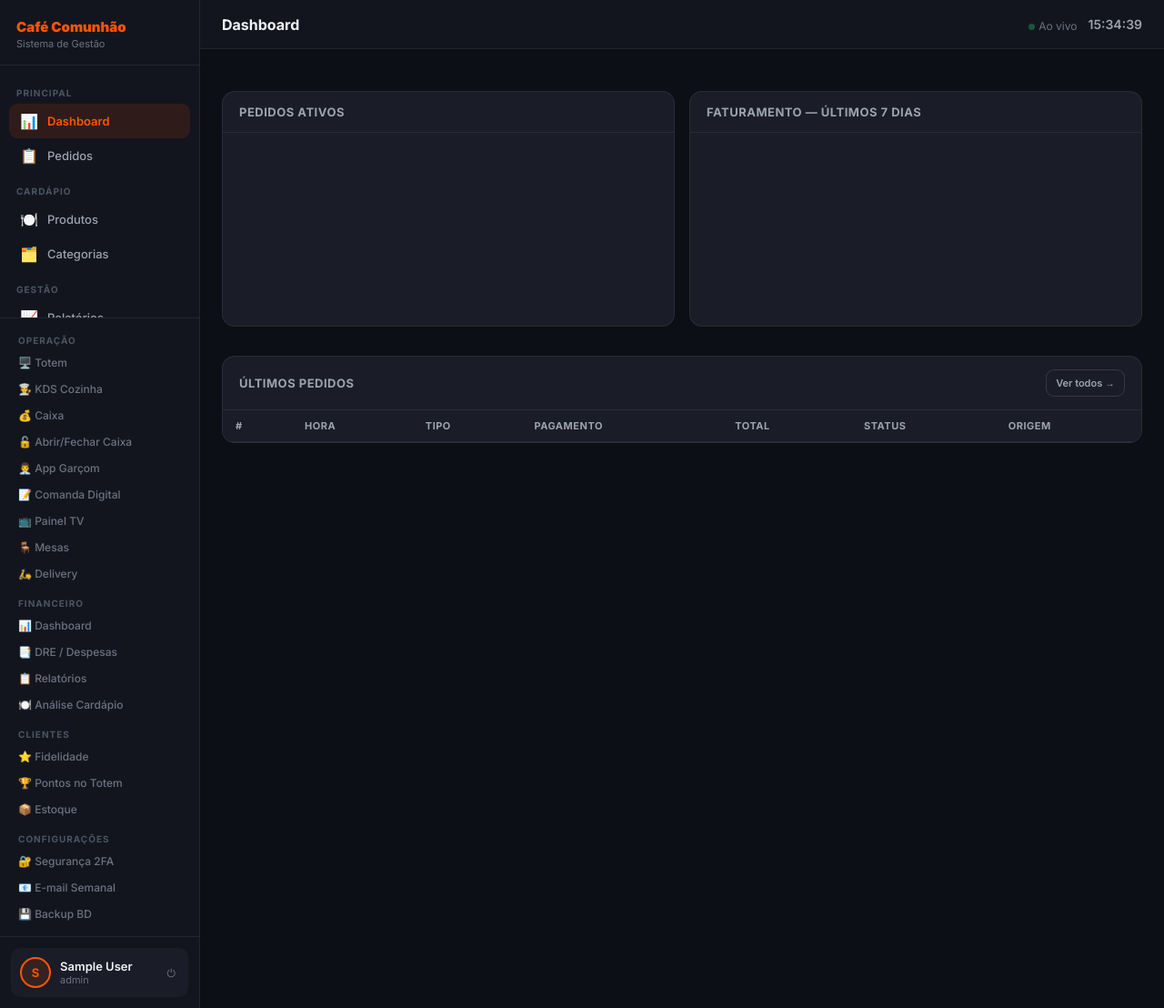
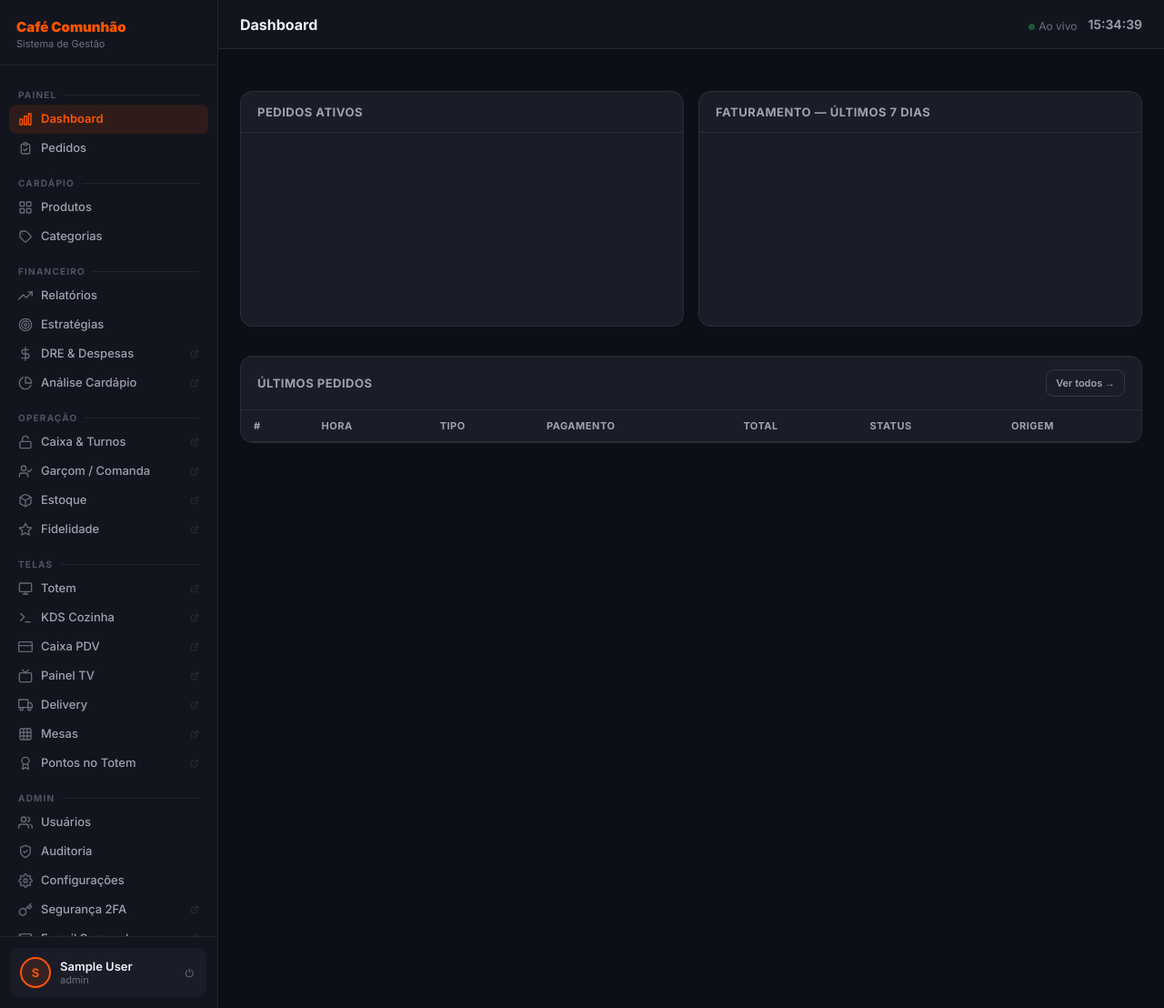
Before and after one commit to davicastro-commits/totem, a PHP site: page /totem/admin/index.php in a window 1280 px wide. Shown: the whole page at 91% size. Run offline with PHP 8.4, Linux system fonts and the light colour scheme; the visitor is signed in with stand-in values (Sample User, id 1); lists and menus that the app fills with data are empty; a map, chart or similar area stays blank; some libraries are stand-ins or nearby versions.

Commit message:
Sidebar redesign: ícones SVG executivos + estrutura unificada
- Substituiu emojis por ícones SVG stroke (estilo Heroicons)
- Fundiu sb-nav e sb-links em uma única navegação unificada
- 5 grupos limpos: Painel, Cardápio, Financeiro, Operação, Telas, Admin
- Separadores automáticos via CSS ::after em cada seção
- Seta discreta (↗) em links externos
- Sidebar 240px (era 220px)
- Removeu Dashboard duplicado e Caixa/Abrir Caixa redundantes

Co-Authored-By: Claude Sonnet 4.6 <noreply@anthropic.com>

```diff
--- a/admin/index.php
+++ b/admin/index.php
@@ -99,7 +99,7 @@ $showTimeout = isset($_GET['timeout']);
   --acc:#ff5500;--acc-l:#ff7733;--acc-gl:rgba(255,85,0,.12);
   --green:#22c55e;--red:#ef4444;--blue:#3b82f6;--gold:#f59e0b;--purple:#8b5cf6;
   --text:#f0f2f8;--text2:#9ca3af;--text3:#6b7280;--text4:#4b5563;
-  --sidebar-w:220px;
+  --sidebar-w:240px;
 }
 html,body{height:100%;font-family:'Inter',sans-serif;background:var(--bg);color:var(--text);-webkit-font-smoothing:antialiased}
 
@@ -130,15 +130,16 @@ html,body{height:100%;font-family:'Inter',sans-serif;background:var(--bg);color:
 .sb-brand p{font-size:11px;color:var(--text3);margin-top:2px}
 .sb-nav{flex:1;overflow-y:auto;padding:10px 10px}
 .sb-nav::-webkit-scrollbar{width:0}
-.sb-section{font-size:10px;font-weight:700;text-transform:uppercase;letter-spacing:1px;color:var(--text4);padding:14px 8px 6px}
-.nav-item{display:flex;align-items:center;gap:10px;padding:9px 12px;border-radius:9px;cursor:pointer;transition:all .15s;font-size:13px;font-weight:500;color:var(--text2);border:none;background:transparent;width:100%;font-family:inherit;text-align:left}
+.sb-section{font-size:10px;font-weight:700;text-transform:uppercase;letter-spacing:1.2px;color:var(--text4);padding:16px 10px 5px;display:flex;align-items:center;gap:8px}
+.sb-section::after{content:'';flex:1;height:1px;background:var(--border)}
+.nav-item{display:flex;align-items:center;gap:9px;padding:8px 10px;border-radius:8px;cursor:pointer;transition:all .15s;font-size:13px;font-weight:500;color:var(--text2);border:none;background:transparent;width:100%;font-family:inherit;text-align:left;text-decoration:none;line-height:1.2}
 .nav-item:hover{background:var(--card);color:var(--text)}
 .nav-item.active{background:var(--acc-gl);color:var(--acc);font-weight:600}
-.nav-item .nav-icon{font-size:16px;width:20px;text-align:center;flex-shrink:0}
+.nav-icon{width:16px;height:16px;flex-shrink:0;opacity:.6;transition:opacity .15s}
+.nav-item:hover .nav-icon,.nav-item.active .nav-icon{opacity:1}
 .nav-badge{margin-left:auto;background:var(--red);color:#fff;font-size:10px;font-weight:700;padding:2px 6px;border-radius:999px;min-width:18px;text-align:center}
-.sb-links{padding:10px;border-top:1px solid var(--border);flex-shrink:0}
-.sb-link{display:flex;align-items:center;gap:8px;padding:7px 10px;border-radius:8px;color:var(--text3);text-decoration:none;font-size:12px;font-weight:500;transition:all .15s}
-.sb-link:hover{background:var(--card);color:var(--text2)}
+.nav-ext{margin-left:auto;opacity:.2;flex-shrink:0}
+.sb-links{display:none}
 .sb-user{padding:12px;border-top:1px solid var(--border);flex-shrink:0}
 .sb-user-box{display:flex;align-items:center;gap:10px;padding:10px;background:var(--card);border-radius:10px}
 .sb-avatar{width:34px;height:34px;border-radius:50%;background:var(--acc-gl);border:2px solid var(--acc);display:flex;align-items:center;justify-content:center;font-size:13px;font-weight:700;color:var(--acc);flex-shrink:0}
@@ -508,6 +509,10 @@ input[type=range].rel-slider{width:100%;accent-color:var(--acc);cursor:pointer}
 <div class="layout">
 
   <!-- SIDEBAR -->
+  <?php
+  function _ic($p){return '<svg width="16" height="16" viewBox="0 0 24 24" fill="none" stroke="currentColor" stroke-width="2" stroke-linecap="round" stroke-linejoin="round" class="nav-icon">'.$p.'</svg>';}
+  $_E='<svg width="10" height="10" viewBox="0 0 24 24" fill="none" stroke="currentColor" stroke-width="2" stroke-linecap="round" stroke-linejoin="round" class="nav-ext"><path d="M18 13v6a2 2 0 01-2 2H5a2 2 0 01-2-2V8a2 2 0 012-2h6"/><polyline points="15 3 21 3 21 9"/><line x1="10" y1="14" x2="21" y2="3"/></svg>';
+  ?>
   <aside class="sidebar">
     <div class="sb-brand">
       <h2>Café Comunhão</h2>
@@ -515,55 +520,47 @@ input[type=range].rel-slider{width:100%;accent-color:var(--acc);cursor:pointer}
     </div>
 
     <nav class="sb-nav">
-      <div class="sb-section">Principal</div>
-      <button class="nav-item active" data-tab="dashboard"><span class="nav-icon">📊</span>Dashboard</button>
-      <button class="nav-item" data-tab="pedidos"><span class="nav-icon">📋</span>Pedidos<span class="nav-badge" id="badge-ativos" style="display:none">0</span></button>
+
+      <div class="sb-section">Painel</div>
+      <button class="nav-item active" data-tab="dashboard"><?= _ic('<rect x="3" y="12" width="4" height="9"/><rect x="10" y="7" width="4" height="14"/><rect x="17" y="3" width="4" height="18"/>') ?><span>Dashboard</span></button>
+      <button class="nav-item" data-tab="pedidos"><?= _ic('<path d="M9 5H7a2 2 0 00-2 2v12a2 2 0 002 2h10a2 2 0 002-2V7a2 2 0 00-2-2h-2"/><rect x="9" y="3" width="6" height="4" rx="2"/><path d="M9 14l2 2 4-4"/>') ?><span>Pedidos</span><span class="nav-badge" id="badge-ativos" style="display:none">0</span></button>
 
       <div class="sb-section">Cardápio</div>
-      <button class="nav-item" data-tab="produtos"><span class="nav-icon">🍽️</span>Produtos</button>
-      <button class="nav-item" data-tab="categorias"><span class="nav-icon">🗂️</span>Categorias</button>
-
-      <div class="sb-section">Gestão</div>
-      <button class="nav-item" data-tab="relatorios"><span class="nav-icon">📈</span>Relatórios</button>
-      <button class="nav-item" data-tab="estrategias"><span class="nav-icon">🎯</span>Estratégias</button>
+      <button class="nav-item" data-tab="produtos"><?= _ic('<rect x="3" y="3" width="7" height="7" rx="1"/><rect x="14" y="3" width="7" height="7" rx="1"/><rect x="3" y="14" width="7" height="7" rx="1"/><rect x="14" y="14" width="7" height="7" rx="1"/>') ?><span>Produtos</span></button>
+      <button class="nav-item" data-tab="categorias"><?= _ic('<path d="M7 7h.01M7 3h5c.512 0 1.024.195 1.414.586l7 7a2 2 0 010 2.828l-7 7a2 2 0 01-2.828 0l-7-7A2 2 0 013 12V7a4 4 0 014-4z"/>') ?><span>Categorias</span></button>
+
+      <div class="sb-section">Financeiro</div>
+      <button class="nav-item" data-tab="relatorios"><?= _ic('<polyline points="23 6 13.5 15.5 8.5 10.5 1 18"/><polyline points="17 6 23 6 23 12"/>') ?><span>Relatórios</span></button>
+      <button class="nav-item" data-tab="estrategias"><?= _ic('<circle cx="12" cy="12" r="10"/><circle cx="12" cy="12" r="6"/><circle cx="12" cy="12" r="2"/>') ?><span>Estratégias</span></button>
+      <a href="dre/" class="nav-item" target="_blank"><?= _ic('<line x1="12" y1="1" x2="12" y2="23"/><path d="M17 5H9.5a3.5 3.5 0 000 7h5a3.5 3.5 0 010 7H6"/>') ?><span>DRE &amp; Despesas</span><?= $_E ?></a>
+      <a href="relatorios/cardapio.php" class="nav-item" target="_blank"><?= _ic('<path d="M21.21 15.89A10 10 0 118.11 2.79"/><path d="M22 12A10 10 0 0012 2v10z"/>') ?><span>Análise Cardápio</span><?= $_E ?></a>
+
+      <div class="sb-section">Operação</div>
+      <a href="caixa/turno.php" class="nav-item" target="_blank"><?= _ic('<rect x="3" y="11" width="18" height="11" rx="2" ry="2"/><path d="M7 11V7a5 5 0 019.9-1"/>') ?><span>Caixa &amp; Turnos</span><?= $_E ?></a>
+      <a href="../garcom/comanda.php" class="nav-item" target="_blank"><?= _ic('<path d="M16 21v-2a4 4 0 00-4-4H6a4 4 0 00-4 4v2"/><circle cx="9" cy="7" r="4"/><polyline points="16 11 18 13 22 9"/>') ?><span>Garçom / Comanda</span><?= $_E ?></a>
+      <a href="estoque/" class="nav-item" target="_blank"><?= _ic('<path d="M21 16V8a2 2 0 00-1-1.73l-7-4a2 2 0 00-2 0l-7 4A2 2 0 003 8v8a2 2 0 001 1.73l7 4a2 2 0 002 0l7-4A2 2 0 0021 16z"/><polyline points="3.27 6.96 12 12.01 20.73 6.96"/><line x1="12" y1="22.08" x2="12" y2="12"/>') ?><span>Estoque</span><?= $_E ?></a>
+      <a href="clientes/" class="nav-item" target="_blank"><?= _ic('<polygon points="12 2 15.09 8.26 22 9.27 17 14.14 18.18 21.02 12 17.77 5.82 21.02 7 14.14 2 9.27 8.91 8.26 12 2"/>') ?><span>Fidelidade</span><?= $_E ?></a>
+
+      <div class="sb-section">Telas</div>
+      <a href="../" class="nav-item" target="_blank"><?= _ic('<rect x="2" y="3" width="20" height="14" rx="2" ry="2"/><line x1="8" y1="21" x2="16" y2="21"/><line x1="12" y1="17" x2="12" y2="21"/>') ?><span>Totem</span><?= $_E ?></a>
+      <a href="../kds/" class="nav-item" target="_blank"><?= _ic('<polyline points="4 17 10 11 4 5"/><line x1="12" y1="19" x2="20" y2="19"/>') ?><span>KDS Cozinha</span><?= $_E ?></a>
+      <a href="../caixa/" class="nav-item" target="_blank"><?= _ic('<rect x="1" y="4" width="22" height="16" rx="2" ry="2"/><line x1="1" y1="10" x2="23" y2="10"/>') ?><span>Caixa PDV</span><?= $_E ?></a>
+      <a href="../painel/" class="nav-item" target="_blank"><?= _ic('<rect x="2" y="7" width="20" height="15" rx="2" ry="2"/><polyline points="17 2 12 7 7 2"/>') ?><span>Painel TV</span><?= $_E ?></a>
+      <a href="delivery/" class="nav-item" target="_blank"><?= _ic('<rect x="1" y="3" width="15" height="13"/><polygon points="16 8 20 8 23 11 23 16 16 16 16 8"/><circle cx="5.5" cy="18.5" r="2.5"/><circle cx="18.5" cy="18.5" r="2.5"/>') ?><span>Delivery</span><?= $_E ?></a>
+      <a href="mesas/" class="nav-item" target="_blank"><?= _ic('<rect x="3" y="3" width="18" height="18" rx="2"/><line x1="3" y1="9" x2="21" y2="9"/><line x1="3" y1="15" x2="21" y2="15"/><line x1="9" y1="3" x2="9" y2="21"/><line x1="15" y1="3" x2="15" y2="21"/>') ?><span>Mesas</span><?= $_E ?></a>
+      <a href="../status/fidelidade.php" class="nav-item" target="_blank"><?= _ic('<circle cx="12" cy="8" r="6"/><path d="M15.477 12.89L17 22l-5-3-5 3 1.523-9.11"/>') ?><span>Pontos no Totem</span><?= $_E ?></a>
+
       <?php if ($isAdmin): ?>
-      <button class="nav-item" data-tab="usuarios"><span class="nav-icon">👥</span>Usuários</button>
-      <button class="nav-item" data-tab="auditoria"><span class="nav-icon">🔒</span>Auditoria</button>
-      <button class="nav-item" data-tab="configuracoes"><span class="nav-icon">⚙️</span>Configurações</button>
-      <button class="nav-item" data-tab="backup"><span class="nav-icon">💾</span>Backup</button>
+      <div class="sb-section">Admin</div>
+      <button class="nav-item" data-tab="usuarios"><?= _ic('<path d="M17 21v-2a4 4 0 00-4-4H5a4 4 0 00-4 4v2"/><circle cx="9" cy="7" r="4"/><path d="M23 21v-2a4 4 0 00-3-3.87"/><path d="M16 3.13a4 4 0 010 7.75"/>') ?><span>Usuários</span></button>
+      <button class="nav-item" data-tab="auditoria"><?= _ic('<path d="M12 22s8-4 8-10V5l-8-3-8 3v7c0 6 8 10 8 10z"/><polyline points="9 12 11 14 15 10"/>') ?><span>Auditoria</span></button>
+      <button class="nav-item" data-tab="configuracoes"><?= _ic('<circle cx="12" cy="12" r="3"/><path d="M19.4 15a1.65 1.65 0 00.33 1.82l.06.06a2 2 0 010 2.83 2 2 0 01-2.83 0l-.06-.06a1.65 1.65 0 00-1.82-.33 1.65 1.65 0 00-1 1.51V21a2 2 0 01-2 2 2 2 0 01-2-2v-.09A1.65 1.65 0 009 19.4a1.65 1.65 0 00-1.82.33l-.06.06a2 2 0 01-2.83 0 2 2 0 010-2.83l.06-.06A1.65 1.65 0 004.68 15a1.65 1.65 0 00-1.51-1H3a2 2 0 01-2-2 2 2 0 012-2h.09A1.65 1.65 0 004.6 9a1.65 1.65 0 00-.33-1.82l-.06-.06a2 2 0 010-2.83 2 2 0 012.83 0l.06.06A1.65 1.65 0 009 4.68a1.65 1.65 0 001-1.51V3a2 2 0 012-2 2 2 0 012 2v.09a1.65 1.65 0 001 1.51 1.65 1.65 0 001.82-.33l.06-.06a2 2 0 012.83 0 2 2 0 010 2.83l-.06.06A1.65 1.65 0 0019.4 9a1.65 1.65 0 001.51 1H21a2 2 0 012 2 2 2 0 01-2 2h-.09a1.65 1.65 0 00-1.51 1z"/>') ?><span>Configurações</span></button>
+      <a href="2fa/setup.php" class="nav-item" target="_blank"><?= _ic('<path d="M21 2l-2 2m-7.61 7.61a5.5 5.5 0 11-7.778 7.778 5.5 5.5 0 017.777-7.777zm0 0L15.5 7.5m0 0l3 3L22 7l-3-3m-3.5 3.5L19 4"/>') ?><span>Segurança 2FA</span><?= $_E ?></a>
+      <a href="email/" class="nav-item" target="_blank"><?= _ic('<path d="M4 4h16c1.1 0 2 .9 2 2v12c0 1.1-.9 2-2 2H4c-1.1 0-2-.9-2-2V6c0-1.1.9-2 2-2z"/><polyline points="22,6 12,13 2,6"/>') ?><span>E-mail Semanal</span><?= $_E ?></a>
+      <a href="#" class="nav-item" id="btn-backup" onclick="fazBackup(event)"><?= _ic('<ellipse cx="12" cy="5" rx="9" ry="3"/><path d="M21 12c0 1.66-4 3-9 3s-9-1.34-9-3"/><path d="M3 5v14c0 1.66 4 3 9 3s9-1.34 9-3V5"/>') ?><span>Backup BD</span></a>
       <?php endif; ?>
+
     </nav>
-
-    <div class="sb-links">
-      <div style="font-size:10px;font-weight:700;text-transform:uppercase;letter-spacing:1px;color:var(--text4);padding:8px 10px 4px">Operação</div>
-      <a href="../" class="sb-link" target="_blank">🖥️ Totem</a>
-      <a href="../kds/" class="sb-link" target="_blank">👨‍🍳 KDS Cozinha</a>
-      <a href="../caixa/" class="sb-link" target="_blank">💰 Caixa</a>
-      <a href="caixa/turno.php" class="sb-link" target="_blank">🔓 Abrir/Fechar Caixa</a>
-      <a href="../garcom/" class="sb-link" target="_blank">👨‍💼 App Garçom</a>
-      <a href="../garcom/comanda.php" class="sb-link" target="_blank">📝 Comanda Digital</a>
-      <a href="../painel/" class="sb-link" target="_blank">📺 Painel TV</a>
-      <a href="mesas/" class="sb-link" target="_blank">🪑 Mesas</a>
-      <a href="delivery/" class="sb-link" target="_blank">🛵 Delivery</a>
-
-      <div style="font-size:10px;font-weight:700;text-transform:uppercase;letter-spacing:1px;color:var(--text4);padding:8px 10px 4px;margin-top:4px">Financeiro</div>
-      <a href="dashboard/" class="sb-link" target="_blank">📊 Dashboard</a>
-      <a href="dre/" class="sb-link" target="_blank">📑 DRE / Despesas</a>
-      <a href="relatorios/" class="sb-link" target="_blank">📋 Relatórios</a>
-      <a href="relatorios/cardapio.php" class="sb-link" target="_blank">🍽️ Análise Cardápio</a>
-
-      <div style="font-size:10px;font-weight:700;text-transform:uppercase;letter-spacing:1px;color:var(--text4);padding:8px 10px 4px;margin-top:4px">Clientes</div>
-      <a href="clientes/" class="sb-link" target="_blank">⭐ Fidelidade</a>
-      <a href="../status/fidelidade.php" class="sb-link" target="_blank">🏆 Pontos no Totem</a>
-      <a href="estoque/" class="sb-link" target="_blank">📦 Estoque</a>
-
-      <?php if ($isAdmin): ?>
-      <div style="font-size:10px;font-weight:700;text-transform:uppercase;letter-spacing:1px;color:var(--text4);padding:8px 10px 4px;margin-top:4px">Configurações</div>
-      <a href="2fa/setup.php" class="sb-link" target="_blank">🔐 Segurança 2FA</a>
-      <a href="email/" class="sb-link" target="_blank">📧 E-mail Semanal</a>
-      <a href="#" class="sb-link" id="btn-backup" onclick="fazBackup(event)">💾 Backup BD</a>
-      <?php endif; ?>
-    </div>
 
     <div class="sb-user">
       <div class="sb-user-box">
```
